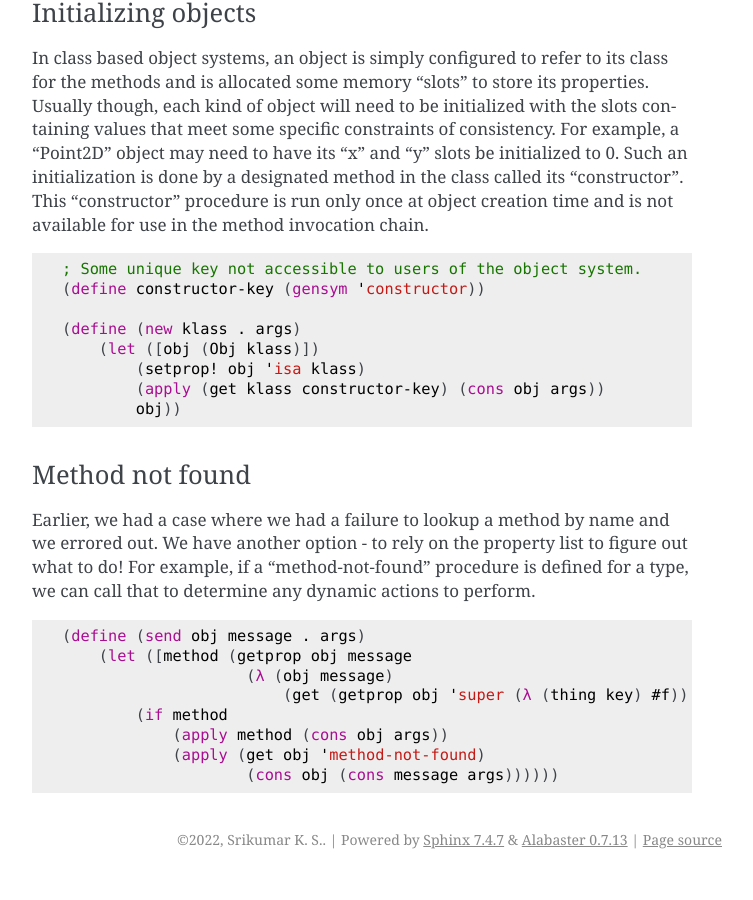
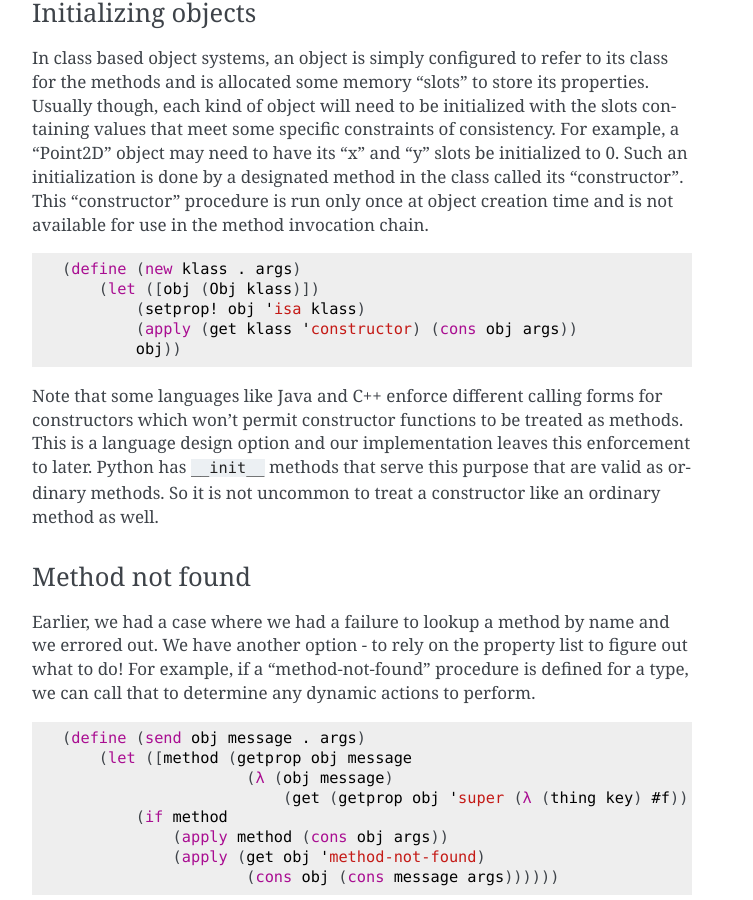
Before and after one commit to kreauniv/comp308, a Sphinx documentation site: the page built from source/dispatch.rst, in a window 1280 px wide and 900 px high, scrolled down 13355 px. Shown: the whole window, without its empty margins (388-1141 px from the left). Built offline with Sphinx 7.4.7, drawn with Linux system fonts in a browser that asks for light colours; before the commit the page ends 14234 px from its top, so only the background shows below that.

Commit message:
Note on constructors

```diff
--- a/source/dispatch.rst
+++ b/source/dispatch.rst
@@ -668,14 +668,18 @@ method invocation chain.
 
 .. code-block:: racket
 
-    ; Some unique key not accessible to users of the object system.
-    (define constructor-key (gensym 'constructor))
-
     (define (new klass . args)
         (let ([obj (Obj klass)])
             (setprop! obj 'isa klass)
-            (apply (get klass constructor-key) (cons obj args))
+            (apply (get klass 'constructor) (cons obj args))
             obj))
+
+Note that some languages like Java and C++ enforce different calling forms for
+constructors which won't permit constructor functions to be treated as methods.
+This is a language design option and our implementation leaves this enforcement
+to later. Python has ``__init__`` methods that serve this purpose that are
+valid as ordinary methods. So it is not uncommon to treat a constructor like an
+ordinary method as well.
 
 
 Method not found
```
